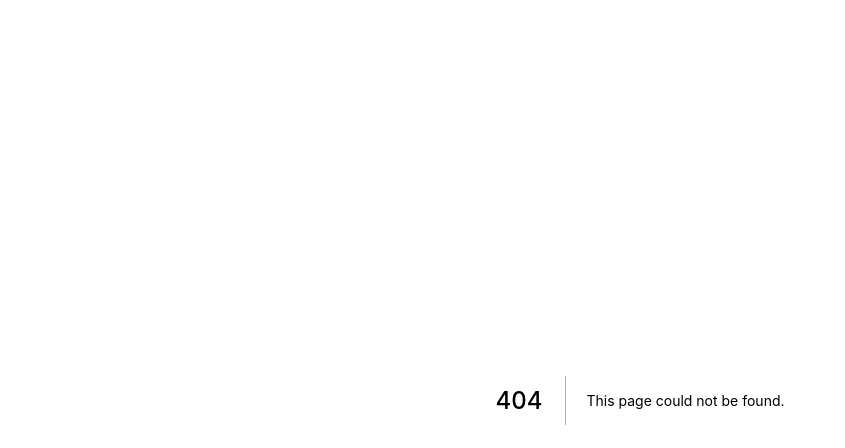
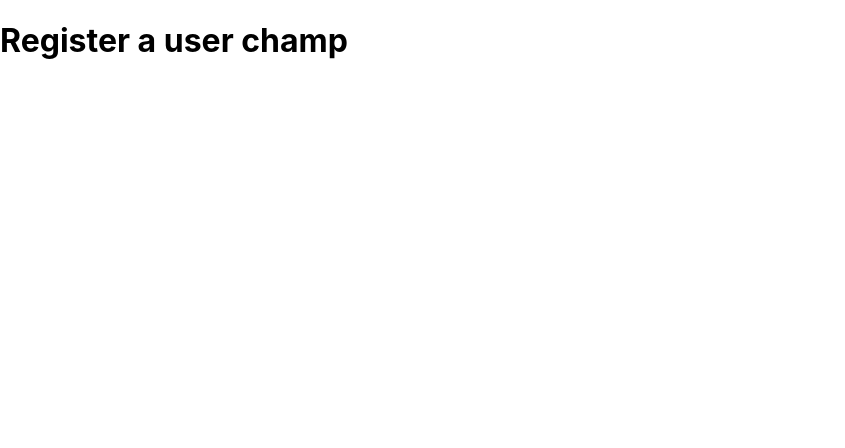
Before and after one commit to msiegrist92/blurbr_client, a Next.js app: page /register in a window 1280 px wide. Before the commit this address had no page. Shown: the top 448 px of the page, without its empty margins (0-845 px from the left). Built offline with nearby package versions, Linux system fonts and the light colour scheme.

Commit message:
init commit blurbr client

```diff
--- a/package.json
+++ b/package.json
@@ -8,7 +8,11 @@
     "start": "next start"
   },
   "dependencies": {
+    "axios": "^0.21.0",
+    "dotenv": "^8.2.0",
+    "jsonwebtoken": "^8.5.1",
     "next": "10.0.1",
+    "node-sass": "^5.0.0",
     "react": "17.0.1",
     "react-dom": "17.0.1"
   }
--- /dev/null
+++ b/pages/register.js
@@ -0,0 +1,9 @@
+const Register = () => {
+  return (
+    <div>
+      <h1>Register a user champ</h1>
+    </div>
+  )
+}
+
+export default Register;
```
Also changed, not shown: 2 other files (tests, documents, lock files or other folders).
